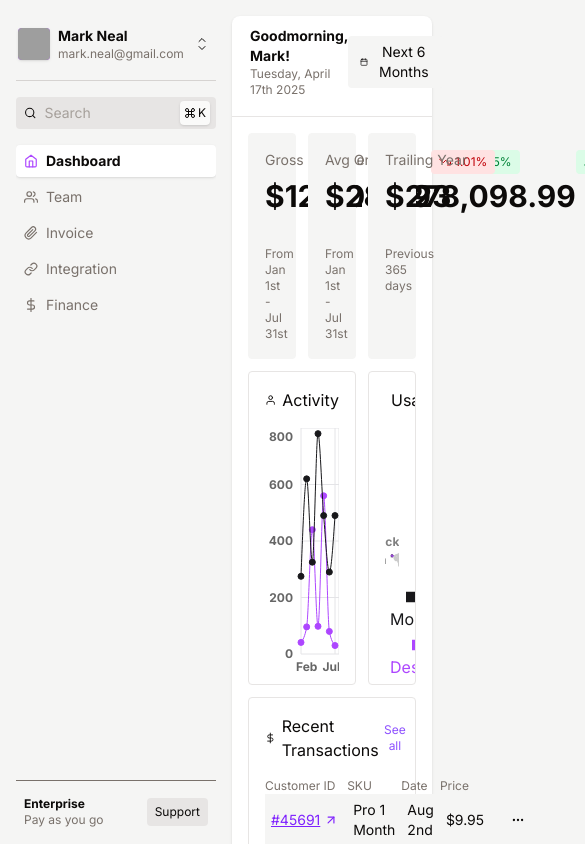
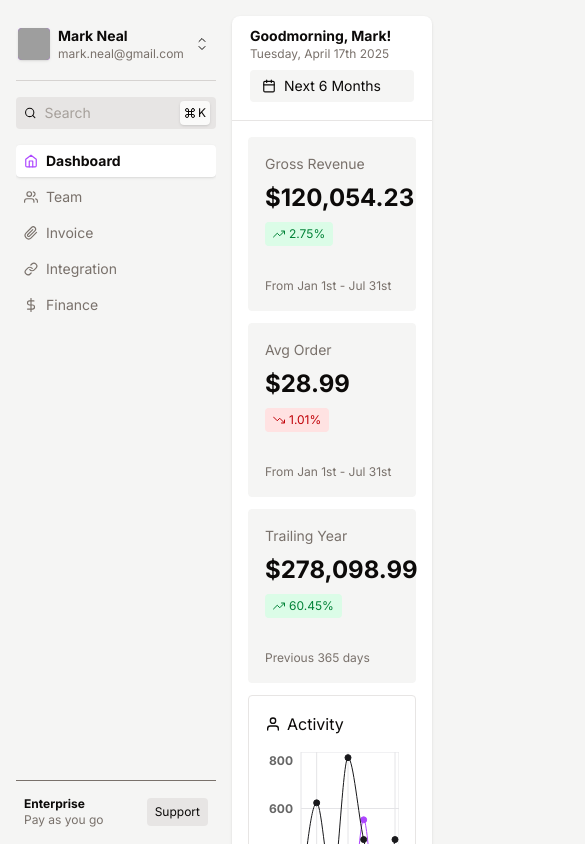
Before and after one commit to markjosephtx/dashboard-vite-react-tailwind, a React (Vite) app: page / in a window 390 px wide. Shown: the top 844 px of the page, 585 px wide, since content can reach past the window. Built offline with nearby package versions, Linux system fonts and the light colour scheme; grey boxes are pictures that could not be loaded.

Commit message:
Updated responsive grid

```diff
--- a/src/Components/Dashboard/ActivityGraph.jsx
+++ b/src/Components/Dashboard/ActivityGraph.jsx
@@ -51,7 +51,7 @@ import {
 
 function ActivityGraph() {
   return (
-    <div className='col-span-8 overflow-hidden rounded border border-stone-200'>
+    <div className='col-span-12 lg:col-span-8 overflow-hidden rounded border border-stone-200'>
         <div className='p-4'>
             <h3 className='flex items-center gap-1.5 font-medium'>
                 <FiUser /> Activity
--- a/src/Components/Dashboard/StatCards.jsx
+++ b/src/Components/Dashboard/StatCards.jsx
@@ -31,11 +31,11 @@ function StatCards() {
 
 const Card = ({ title, value, pillText, trend, period }) => {
   return (
-    <div className='p-4 rounded border border-stone-100 col-span-4 bg-stone-100'>
-      <div className='flex mb-8 items-start justify-between'>
+    <div className='p-4 rounded border border-stone-100 col-span-12 lg:col-span-4 bg-stone-100'>
+      <div className='flex mb-8 gap-2 items-start justify-between flex-col lg:flex-row'>
         <div>
             <h3 className="text-stone-500 mb-2 text-sm">{title}</h3>
-            <p className="text-3xl font-semibold">{value}</p>
+            <p className="text-2xl font-semibold">{value}</p>
         </div>
         <span className={`text-xs flex items-center gap-1 font-medium px-2 py-1 rounded ${
             trend === "up"
--- a/src/Components/Dashboard/TopBar.jsx
+++ b/src/Components/Dashboard/TopBar.jsx
@@ -5,7 +5,7 @@ import { motion } from "motion/react"
 function TopBar() {
   return (
     <div className='border-b px-4 mb-4 mt-2 pb-4 border-stone-200'>
-        <div className='flex items-center justify-between p-0.5'>
+        <div className='flex items-left justify-between p-0.5 flex-col lg:flex-row gap-2'>
             <div>
                 <span className='text-sm font-bold block'>Goodmorning, Mark!</span>
                 <span className='text-xs block text-stone-500'>Tuesday, April 17th 2025</span>
--- a/src/Components/Dashboard/UsageRadar.jsx
+++ b/src/Components/Dashboard/UsageRadar.jsx
@@ -46,7 +46,7 @@ const data = [
 
 function UsageRadar() {
   return (
-    <div className='col-span-4 overflow-hidden rounded border border-stone-200'>
+    <div className='col-span-12 lg:col-span-4 overflow-hidden rounded border border-stone-200'>
             <div className='p-4'>
                 <h3 className='flex items-center gap-1.5 font-medium'>
                     <FiEye /> Usage
```
